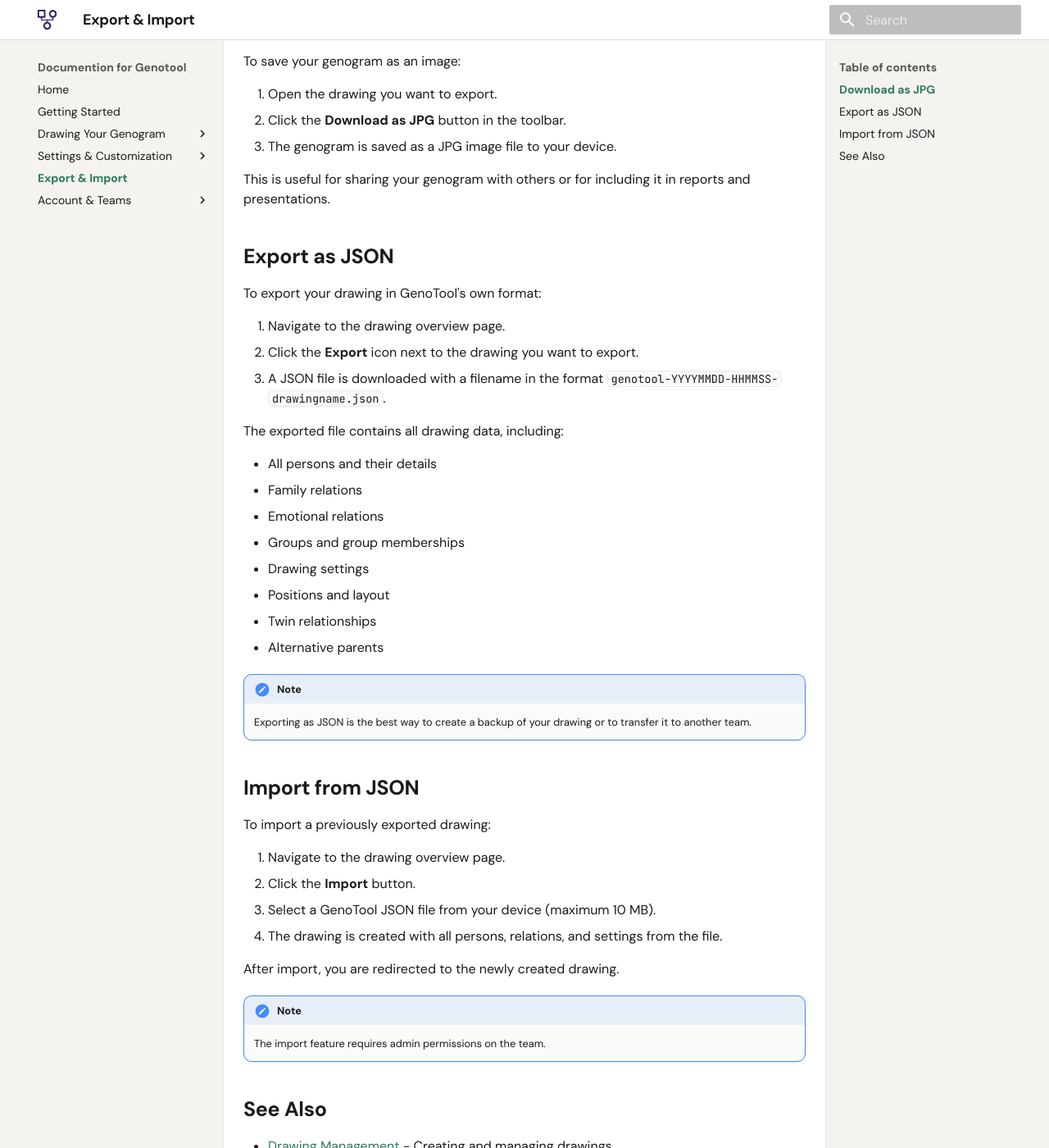
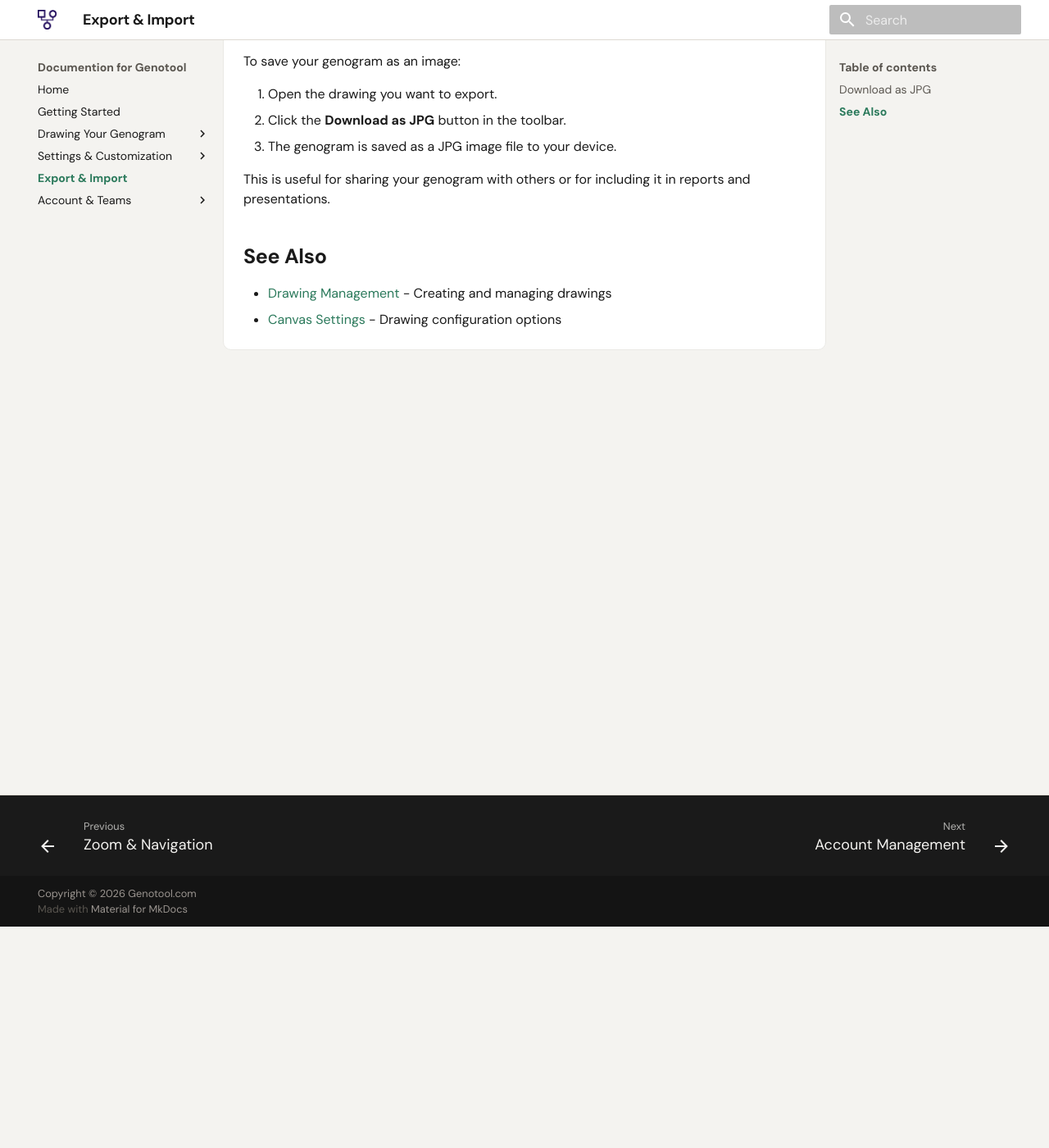
Before and after one commit to kloostermanw/genotool-docs, an MkDocs documentation site: the page built from docs/export-import.md, in a window 1280 px wide and 1400 px high, scrolled down 270 px. Shown: the whole window at 82% size. Built offline with MkDocs 1.6.1 and Material for MkDocs 9.7.7, drawn with Linux system fonts in a browser that asks for light colours.

Commit message:
refactor: removed import export json.

```diff
--- a/docs/export-import.md
+++ b/docs/export-import.md
@@ -12,42 +12,6 @@ To save your genogram as an image:
 
 This is useful for sharing your genogram with others or for including it in reports and presentations.
 
-## Export as JSON
-
-To export your drawing in GenoTool's own format:
-
-1. Navigate to the drawing overview page.
-2. Click the **Export** icon next to the drawing you want to export.
-3. A JSON file is downloaded with a filename in the format `genotool-YYYYMMDD-HHMMSS-drawingname.json`.
-
-The exported file contains all drawing data, including:
-
-- All persons and their details
-- Family relations
-- Emotional relations
-- Groups and group memberships
-- Drawing settings
-- Positions and layout
-- Twin relationships
-- Alternative parents
-
-!!! note
-    Exporting as JSON is the best way to create a backup of your drawing or to transfer it to another team.
-
-## Import from JSON
-
-To import a previously exported drawing:
-
-1. Navigate to the drawing overview page.
-2. Click the **Import** button.
-3. Select a GenoTool JSON file from your device (maximum 10 MB).
-4. The drawing is created with all persons, relations, and settings from the file.
-
-After import, you are redirected to the newly created drawing.
-
-!!! note
-    The import feature requires admin permissions on the team.
-
 ## See Also
 
 - [Drawing Management](drawing-management.md) - Creating and managing drawings
```
